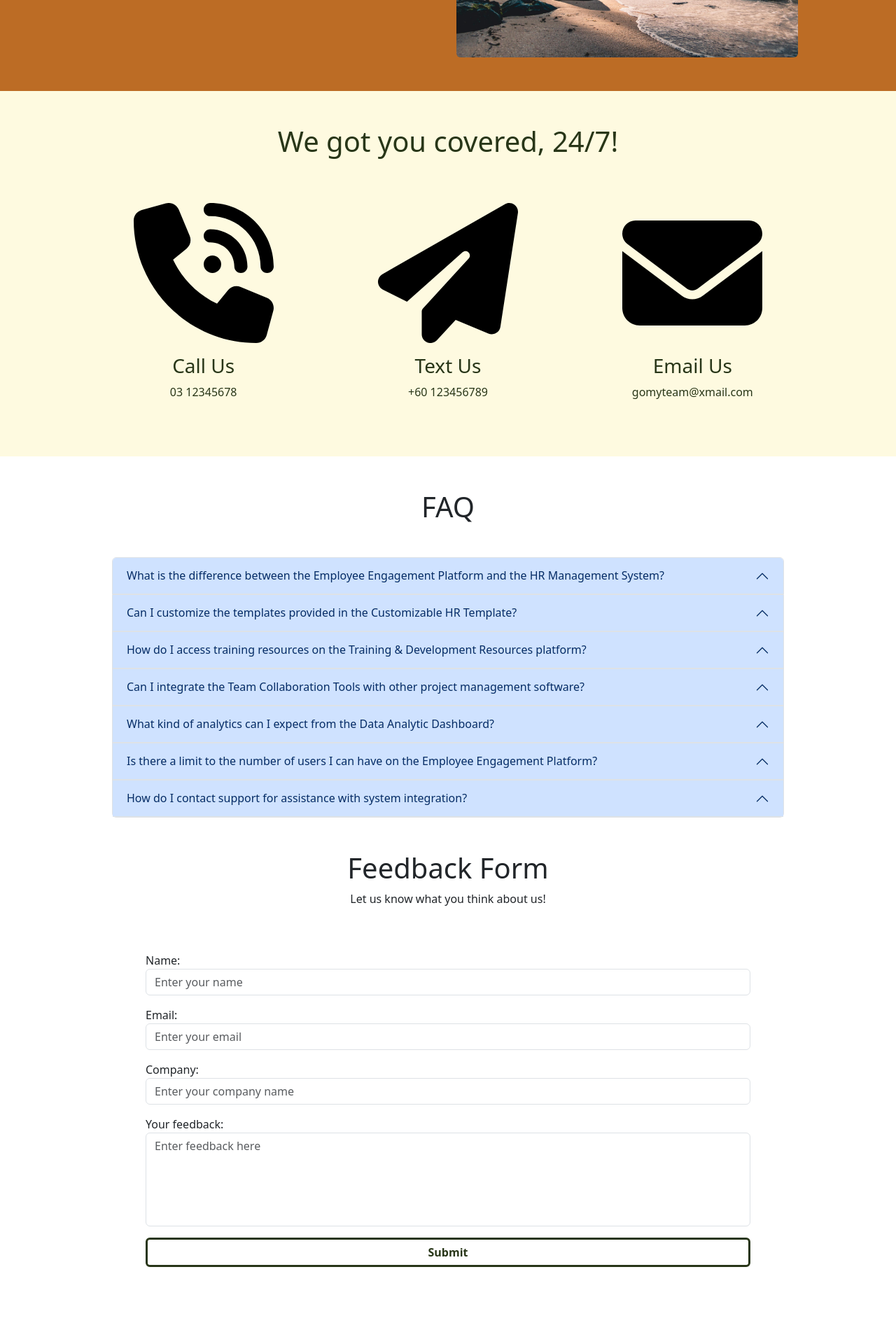
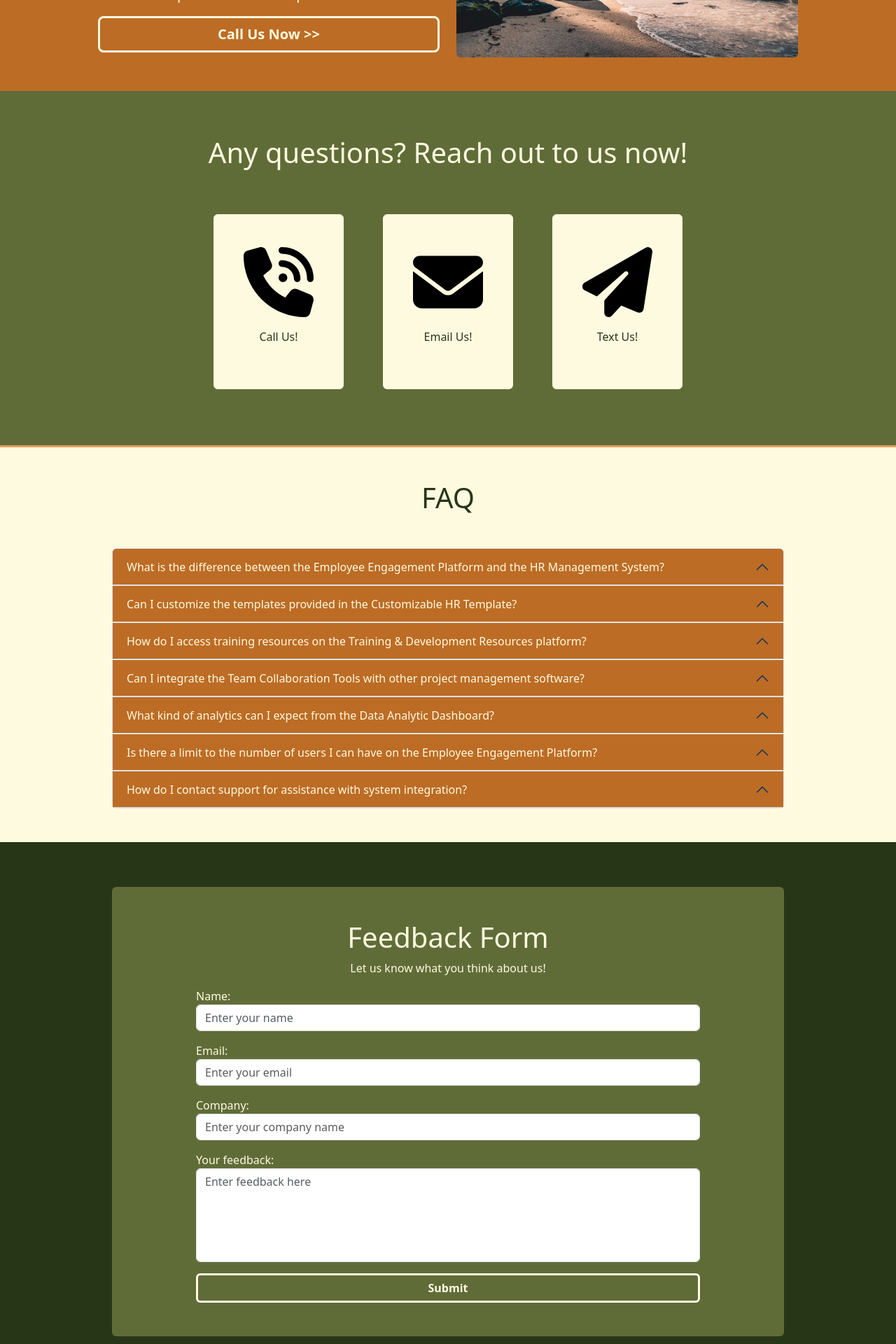
Before and after one commit to HiiTuongSing/GoMyTeam, a React (Vite) app: page /GoMyTeam/online-support in a window 1280 px wide. Shown: the part 380-2300 px from the top of the page at 70% size. Built offline with nearby package versions, Linux system fonts and the light colour scheme.

Commit message:
Improved Service Webpages's Styling

```diff
--- a/src/components/DescriptionPanel.jsx
+++ b/src/components/DescriptionPanel.jsx
@@ -7,7 +7,7 @@ import { Link } from "react-router-dom";
 export default function DescriptionPanel({ title, array }) {
   return (
     <>
-      <div className="description-panel-container w-100 pb-5">
+      <div className="description-panel-container pb-5">
         <div className="description-panel-title">
           <h1 className="py-5 text-center">{title}</h1>
         </div>
--- a/src/components/DocumentList.jsx
+++ b/src/components/DocumentList.jsx
@@ -1,16 +1,16 @@
 import React from "react";
 import { Link } from "react-router-dom";
-import HeroImage from "../images/sea.jpg";
 
-// <DocumentList documentArray={} />
+// <DocumentList title="" documentArray={documentArray} />
 // const documentArray = [{ title: "", imagePath: "", linkPath: "" },];
 
 export default function DocumentList({ title, documentArray }) {
   return (
     <>
-      <div className="document-list-container mb-5 mx-auto">
+      <div className="document-list-container py-3">
+        <div className="document-list mb-5 mx-auto">
           <h1 className="text-center my-5">{title}</h1>
-        <div className="row justify-content-center">
+          <div className="row justify-content-center w-100 mx-auto">
             {documentArray.map((document, index) => (
               <div key={index} className="document-link-container col m-3">
                 <Link className="document-link" to={document.linkPath}>
@@ -29,6 +29,7 @@ export default function DocumentList({ title, documentArray }) {
             ))}
           </div>
         </div>
+      </div>
     </>
   );
 }
--- a/src/components/FAQ.jsx
+++ b/src/components/FAQ.jsx
@@ -1,40 +1,52 @@
-import React from "react";
+import React, { useState } from "react";
 
 // 1. <FAQ FAQArray={} />
 // 2. The array is as follows:
 // const FAQArray = [{ title:'Question 1', description:'Answer 1'},]
 
 export default function FAQ({ FAQArray }) {
+  const [collapsed, setCollapsed] = useState(true);
+
+  const toggleNavbar = () => {
+    setCollapsed(!collapsed);
+  };
+
+  const closeNavbar = () => {
+    setCollapsed(true);
+  };
   return (
     <>
-      <div className="faq-container w-75 m-auto py-5">
+      <div className="faq-container" onClick={closeNavbar}>
+        <div className="faq w-75 m-auto py-5">
           <h1 className="text-center mb-5">FAQ</h1>
-        <div class="accordion" id="FAQAccordion">
+          <div className="accordion" id="FAQAccordion">
             {FAQArray.map((FAQ, index) => (
-            <div class="accordion-item" key={index}>
-              <h2 class="accordion-header">
+              <div className="accordion-item" key={index}>
+                <h2 className="accordion-header">
                   <button
-                  class="accordion-button"
+                    className="accordion-button"
                     type="button"
                     data-bs-toggle="collapse"
                     data-bs-target={"#FAQ" + index}
                     aria-expanded="true"
                     aria-controls="collapseOne"
+                    onClick={toggleNavbar}
                   >
                     {FAQ.title}
                   </button>
                 </h2>
                 <div
                   id={"FAQ" + index}
-                class="accordion-collapse collapse"
+                  className="accordion-collapse collapse"
                   data-bs-parent="#FAQAccordion"
                 >
-                <div class="accordion-body">{FAQ.description}</div>
+                  <div className="accordion-body">{FAQ.description}</div>
                 </div>
               </div>
             ))}
           </div>
         </div>
+      </div>
     </>
   );
 }
--- a/src/components/FeedbackForm.jsx
+++ b/src/components/FeedbackForm.jsx
@@ -4,10 +4,11 @@ import { Link } from "react-router-dom";
 export default function FeedbackForm() {
   return (
     <>
-      <div className="feedback-form-container w-75 pb-5 mb-5 mx-auto">
-        <h1 className="text-center">Feedback Form</h1>
+      <div className="feedback-form-container py-lg-3 ">
+        <div className="feedback-form rounded my-lg-5 mx-lg-auto">
+          <h1 className="text-center pt-5">Feedback Form</h1>
           <p className="text-center">Let us know what you think about us!</p>
-        <form id="user-contact" className="p-5">
+          <form id="user-contact" className="pb-5 w-75 m-auto">
             <div className="form-group mb-3">
               <label htmlFor="name">Name:</label>
               <input
@@ -51,13 +52,14 @@ export default function FeedbackForm() {
 
             <Link
               type="submit"
-            className="btn btn-reverse w-100"
+              className="btn btn-basic w-100"
               to="/GoMyTeam/placeholder-page"
             >
               Submit
             </Link>
           </form>
         </div>
+      </div>
     </>
   );
 }
--- a/src/components/Navbar.jsx
+++ b/src/components/Navbar.jsx
@@ -1,7 +1,6 @@
-import React from "react";
+import React, { useState } from "react";
 import { Link } from "react-router-dom";
 
-//arrays
 const productArray = [
   {
     name: "Employee Engagement Platform",
@@ -32,19 +31,27 @@ const serviceArray = [
   { name: "System Integration", path: "/GoMyTeam/system-integration" },
 ];
 
-//functions
+export default function Navbar() {
+  const [collapsed, setCollapsed] = useState(true);
+
+  const toggleNavbar = () => {
+    setCollapsed(!collapsed);
+  };
+
+  const closeNavbar = () => {
+    setCollapsed(true);
+  };
+
   function printNavPath(navArray) {
     return navArray.map((nav, index) => (
       <li key={index}>
-      <Link className="dropdown-item" to={nav.path}>
+        <Link className="dropdown-item" to={nav.path} onClick={closeNavbar}>
           {nav.name}
         </Link>
       </li>
     ));
   }
 
-//main jsx
-export default function Navbar() {
   return (
     <>
       <nav className="navbar navbar-expand-xl fixed-top navbar-custom">
@@ -58,15 +65,13 @@ export default function Navbar() {
           <button
             className="navbar-toggler btn-nav"
             type="button"
-            data-bs-toggle="collapse"
-            data-bs-target="#navbarSupportedContent"
-            aria-controls="navbarSupportedContent"
-            aria-expanded="false"
-            aria-label="Toggle navigation"
+            onClick={toggleNavbar}
           >
-            <i class="fa-solid fa-grip-lines"></i>
+            <i className="fa-solid fa-grip-lines"></i>
           </button>
-          <div className="collapse navbar-collapse" id="navbarSupportedContent">
+          <div
+            className={`collapse navbar-collapse ${collapsed ? "" : "show"}`}
+          >
             <ul className="navbar-nav me-auto mb-2 mb-lg-0 ms-3 ms-lg-5">
               <li className="nav-item dropdown ps-lg-3">
                 <a
@@ -95,13 +100,21 @@ export default function Navbar() {
               </li>
 
               <li className="nav-item ps-lg-3">
-                <Link className="nav-link" to="/GoMyTeam/about">
+                <Link
+                  className="nav-link"
+                  to="/GoMyTeam/about"
+                  onClick={closeNavbar}
+                >
                   About
                 </Link>
               </li>
 
               <li className="nav-item ps-lg-3">
-                <Link className="nav-link" to="/GoMyTeam/pricing">
+                <Link
+                  className="nav-link"
+                  to="/GoMyTeam/pricing"
+                  onClick={closeNavbar}
+                >
                   Pricing
                 </Link>
               </li>
@@ -112,6 +125,7 @@ export default function Navbar() {
                 <Link
                   className="btn btn-basic mx-3 mb-2 mb-lg-0"
                   to="/GoMyTeam/placeholder-page"
+                  onClick={closeNavbar}
                 >
                   Request for DEMO!
                 </Link>
@@ -120,6 +134,7 @@ export default function Navbar() {
                 <Link
                   className="btn btn-basic mx-3 mb-2 mb-lg-0"
                   to="/GoMyTeam/placeholder-page"
+                  onClick={closeNavbar}
                 >
                   Start your free trial now!
                 </Link>
--- a/src/pages/services/OnlineSupport.jsx
+++ b/src/pages/services/OnlineSupport.jsx
@@ -2,7 +2,7 @@ import React from "react";
 
 //components
 import HeroBanner from "../../components/HeroBanner";
-import FeaturePanel from "../../components/FeaturePanel";
+import DocumentList from "../../components/DocumentList";
 import FAQ from "../../components/FAQ";
 
 //images
@@ -11,16 +11,6 @@ import CallUs from "../../images/call-us.svg";
 import Email from "../../images/email.svg";
 import TextUs from "../../images/text-us.svg";
 import FeedbackForm from "../../components/FeedbackForm";
-
-const featureArray = [
-  { imagePath: CallUs, title: "Call Us", description: "03 12345678" },
-  { imagePath: TextUs, title: "Text Us", description: "+60 123456789" },
-  {
-    imagePath: Email,
-    title: "Email Us",
-    description: "gomyteam@xmail.com",
-  },
-];
 
 const FAQArray = [
   {
@@ -66,18 +56,36 @@ const FAQArray = [
   },
 ];
 
+const documentArray = [
+  {
+    title: "Call Us!",
+    imagePath: CallUs,
+    linkPath: "/GoMyTeam/placeholder-image",
+  },
+  {
+    title: "Email Us!",
+    imagePath: Email,
+    linkPath: "/GoMyTeam/placeholder-image",
+  },
+  {
+    title: "Text Us!",
+    imagePath: TextUs,
+    linkPath: "/GoMyTeam/placeholder-image",
+  },
+];
+
 export default function OnlineSupport() {
   return (
     <>
       <HeroBanner
         title="Online Support"
-        description="We provide support to you, no matter where and when!"
-        buttonText="More info >>"
+        description="Get the assistance you need, when you need it. Our dedicated online support team is here to provide quick and reliable solutions to your queries and concerns. Whether it's troubleshooting technical issues or seeking guidance on product features, we're just a click away to ensure you have a seamless experience with our products."
+        buttonText="Call Us Now >>"
         imagePath={HeroImage}
       />
-      <FeaturePanel
-        title="We got you covered, 24/7!"
-        featureArray={featureArray}
+      <DocumentList
+        title="Any questions? Reach out to us now!"
+        documentArray={documentArray}
       />
       <FAQ FAQArray={FAQArray} />
       <FeedbackForm />
--- a/src/pages/services/SystemIntegration.jsx
+++ b/src/pages/services/SystemIntegration.jsx
@@ -82,7 +82,7 @@ export default function SystemIntegration() {
     <>
       <HeroBanner
         title="System Integration"
-        description="Compatibility issues? We got you covered!"
+        description="Simplify the integration process and ensure seamless connectivity with our expert system integration support. Whether you're connecting our products with existing systems or exploring new integrations, our dedicated team is here to guide you every step of the way. Let us help you unlock the full potential of our solutions."
         buttonText="More info >>"
         imagePath={HeroImage}
       />
--- a/src/pages/services/SystemTraining.jsx
+++ b/src/pages/services/SystemTraining.jsx
@@ -46,7 +46,7 @@ export default function SystemTraining() {
     <>
       <HeroBanner
         title="System Training"
-        description="Find all the training materials you need here!"
+        description="Elevate your team's skills and expertise with our comprehensive system training sessions. Led by industry experts, our training programs are designed to empower you with the knowledge and skills needed to maximize the potential of our products. From onboarding to advanced features, we're committed to helping you succeed."
         buttonText="More info >>"
         imagePath={HeroImage}
       />
--- a/src/styles/components.css
+++ b/src/styles/components.css
@@ -69,7 +69,7 @@
     color: var(--extra-color);
     width: 70vw;
     @media (max-width: 900px) {
-      width: 100vw;
+      width: 100%;
     }
 
     .description-panel-image {
@@ -157,10 +157,16 @@
 }
 
 .document-list-container {
-  width: 70vw;
+  background-color: var(--primary-color-light);
+  color: var(--extra-color);
+  border-bottom: 3px solid var(--secondary-color-light);
+
+  .document-list {
+    width: 80vw;
     @media (max-width: 900px) {
-    width: 100vw;
+      width: 100%;
     }
+
     .document-link-container {
       max-width: 210px;
 
@@ -170,16 +176,19 @@
         color: var(--extra-color);
 
         .document-link-border {
-        background-color: var(--primary-color-dark);
-        border: 1px solid var(--primary-color-dark);
-        min-height: 280px;
+          background-color: var(--extra-color);
+          border: 1px solid var(--extra-color);
+          color: var(--primary-color-dark);
+          min-height: 250px;
         }
 
         &:hover {
           color: var(--primary-color-dark);
           .document-link-border {
-          background-color: var(--extra-color);
+            color: var(--extra-color);
+            background-color: var(--primary-color-dark);
             border: 1px solid var(--primary-color-dark);
+          }
         }
       }
     }
@@ -197,3 +206,34 @@
     }
   }
 }
+
+.feedback-form-container {
+  background-color: var(--primary-color-dark);
+  .feedback-form {
+    width: 75%;
+    @media (max-width: 900px) {
+      width: 100%;
+    }
+    background-color: var(--primary-color-light);
+    color: var(--extra-color);
+  }
+}
+
+.faq-container {
+  background-color: var(--extra-color);
+  .faq {
+    color: var(--primary-color-dark);
+    .accordion-button {
+      color: var(--extra-color);
+      background-color: var(--secondary-color-dark);
+      &:focus {
+        color: var(--primary-color-dark);
+        background-color: var(--secondary-color-light);
+      }
+    }
+    .accordion-body {
+      color: var(--extra-color);
+      background-color: var(--primary-color-light);
+    }
+  }
+}
```
Lines whose indentation alone changed are shown as unchanged.
